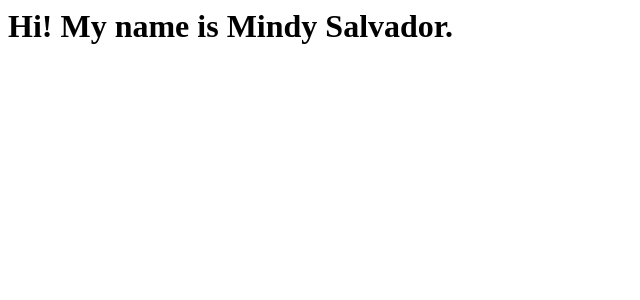
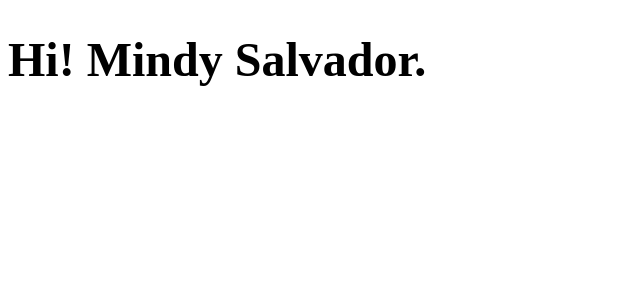
Before and after one commit to salvadormindy/salvadormindy.github.io, a Jekyll site: the page index.html, which Jekyll copies as it is, in a window 1280 px wide. Shown: the top 300 px of the page, without its empty margins (0-640 px from the left). Built offline with Jekyll 4.4.1, drawn with Linux system fonts in a browser that asks for light colours.

Commit message:
Update index.html

```diff
--- a/index.html
+++ b/index.html
@@ -1,9 +1,18 @@
+<!DOCTYPE html>
 <html>
   <head>
+    <style>
+      h1 {
+        color: black;
+        font-family: InkFree;
+        font-size: 300%;
+      }
+    </style>
     <title>Mindy Salvador</title>
     <link rel="stylesheet" href="style.css">
+
   </head>
   <body>
-  <h1>Hi! My name is Mindy Salvador.</h1>
+  <h1>Hi! Mindy Salvador.</h1>
   </body>
   </html>
```
